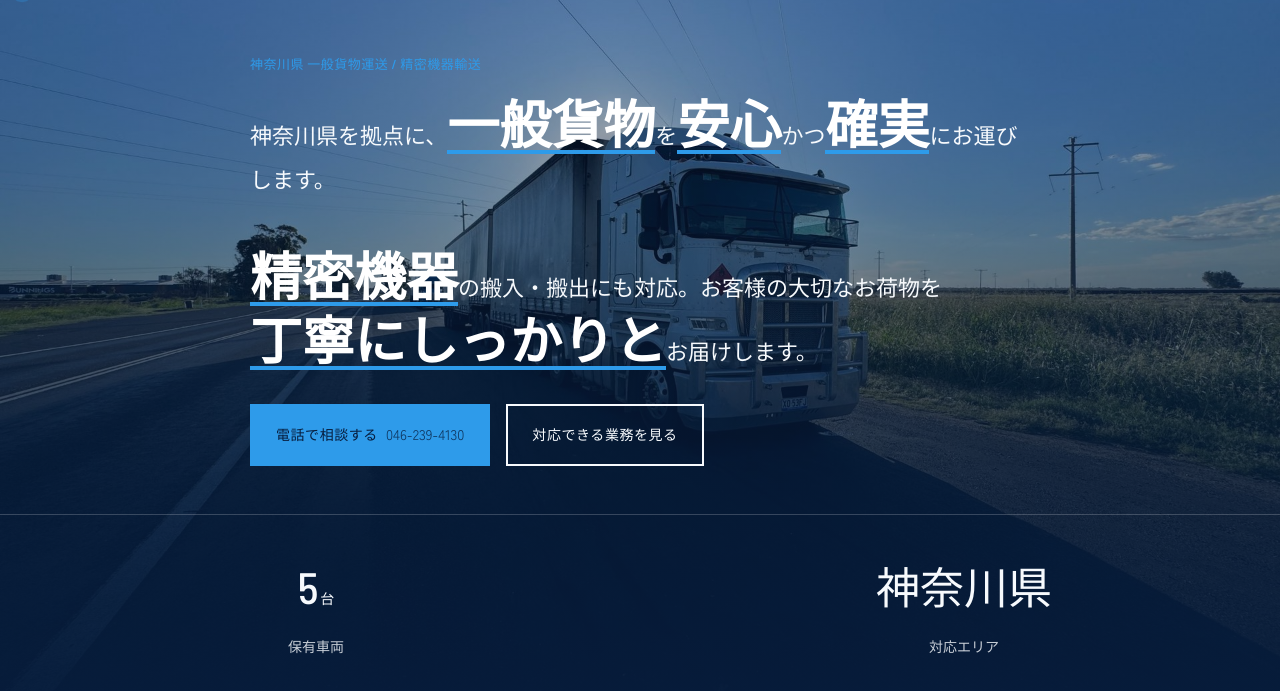
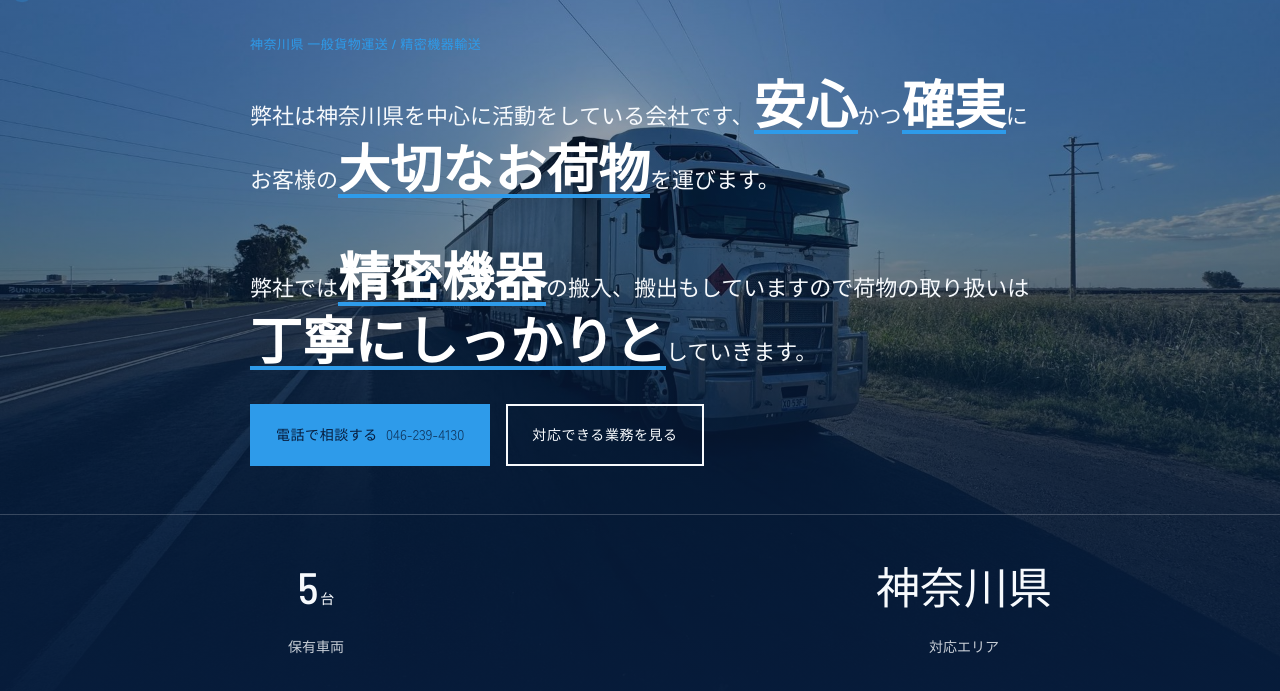
Before and after one commit to wwi195/kanda-dump-site, a plain HTML site: page index.html in a window 1280 px wide. Shown: the part 109-800 px from the top of the page. Drawn offline with Linux system fonts and the light colour scheme.

Commit message:
Restore the president's own hero slogan (headline change becomes a proposal)
Co-Authored-By: Claude Opus 5.5 <noreply@anthropic.com>

```diff
--- a/index.html
+++ b/index.html
@@ -82,9 +82,9 @@
     <div class="l-container hero__content">
       <p class="hero__label">神奈川県 一般貨物運送 / 精密機器輸送</p>
       <h1 class="hero__statement">
-        神奈川県を拠点に、<span class="hero__accent">一般貨物</span>を<span class="hero__accent">安心</span>かつ<span class="hero__accent">確実</span>にお運びします。
+        弊社は神奈川県を中心に活動をしている会社です、<span class="hero__accent">安心</span>かつ<span class="hero__accent">確実</span>にお客様の<span class="hero__accent">大切なお荷物</span>を運びます。
         <br><br>
-        <span class="hero__accent">精密機器</span>の搬入・搬出にも対応。お客様の大切なお荷物を<span class="hero__accent">丁寧にしっかりと</span>お届けします。
+        弊社では<span class="hero__accent">精密機器</span>の搬入、搬出もしていますので荷物の取り扱いは<span class="hero__accent">丁寧にしっかりと</span>していきます。
       </h1>
       <div class="hero__actions">
         <a href="tel:0462394130" class="btn btn--primary">
```
